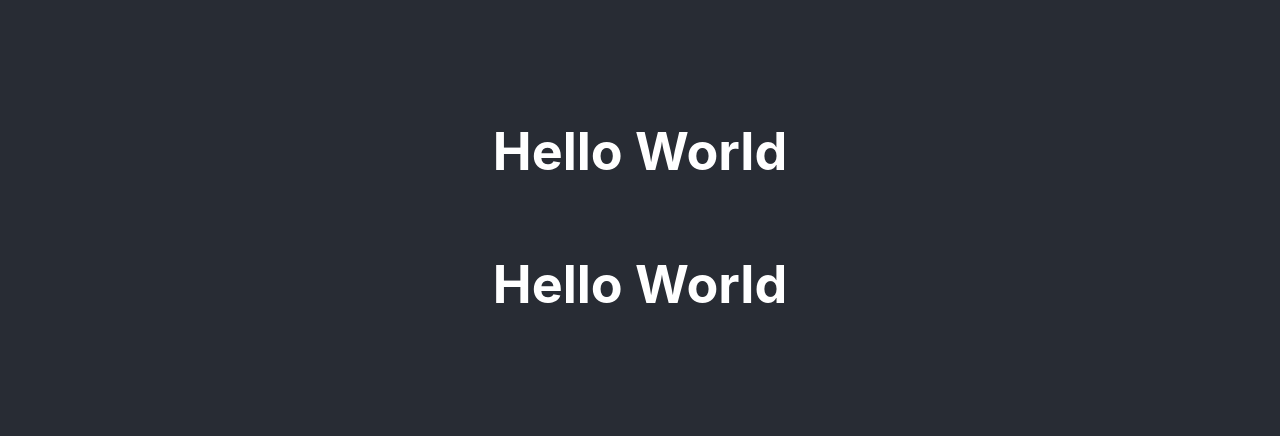
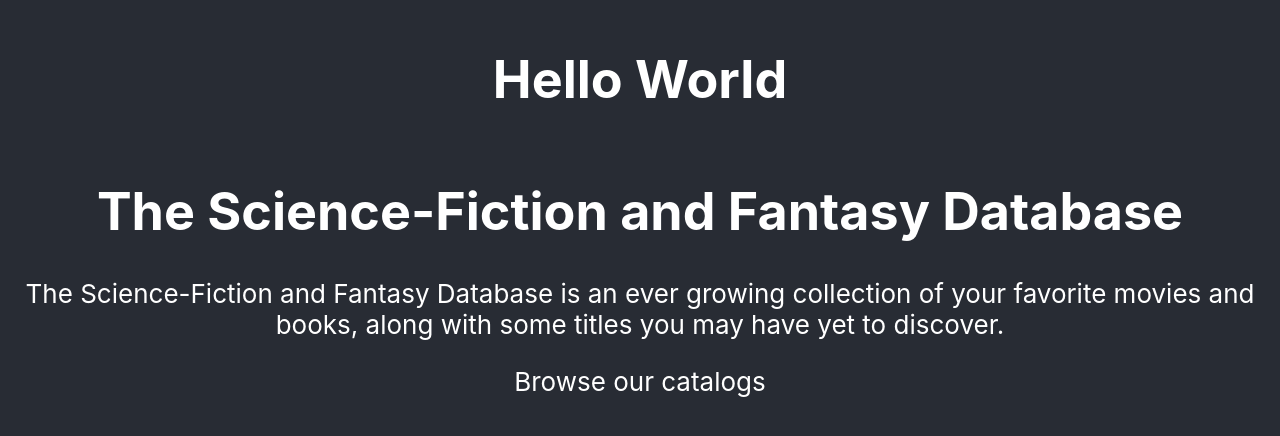
Before and after one commit to naulth/phase-2-project, a React (Create React App) app: page / in a window 1280 px wide. Shown: the part 182-618 px from the top of the page. Built offline with nearby package versions, Linux system fonts and the light colour scheme.

Commit message:
working on home component

```diff
--- a/src/components/Home.js
+++ b/src/components/Home.js
@@ -2,7 +2,15 @@ import React from 'react'
 
 function Home() {
     return(
-        <h1>Hello World</h1>
+        <div>
+            <div>
+                <h1>The Science-Fiction and Fantasy Database</h1>
+            </div>
+            <div>
+                <p>The Science-Fiction and Fantasy Database is an ever growing collection of your favorite movies and books, along with some titles you may have yet to discover.</p>
+                <p>Browse our catalogs</p>
+            </div>
+        </div>
     )
 }
 
```
